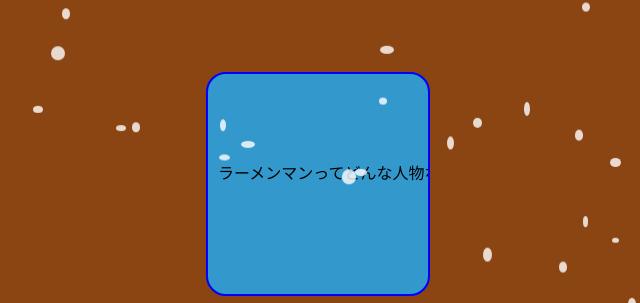
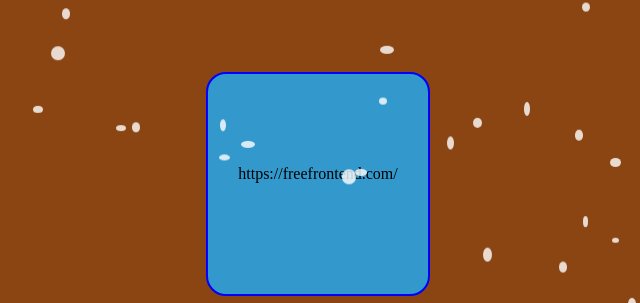
Before and after one commit to VioletBlend/SnowMan, a plain HTML site: page index.html in a window 1280 px wide. Shown: the part 200-503 px from the top of the page, 322-962 px from the left. Drawn offline with Linux system fonts and the light colour scheme.

Commit message:
Update index.html

```diff
--- a/index.html
+++ b/index.html
@@ -8,7 +8,7 @@
 <body>
    <h1>🔥これからが本当の地獄らしい🔥</h1>
    <div class="container">
-     <p class="first">ラーメンマンってどんな人物なのか</p>
+     <p class="first">https://freefrontend.com/</p>
      <p class="second">お鍋をみんなで囲んで食べるのも冬の光景</p>
      <p>手先が器用な人と後天性の人と差は埋まるのか</p>
      <p>夜のまにまに考えごとをしてますね</p>
```
